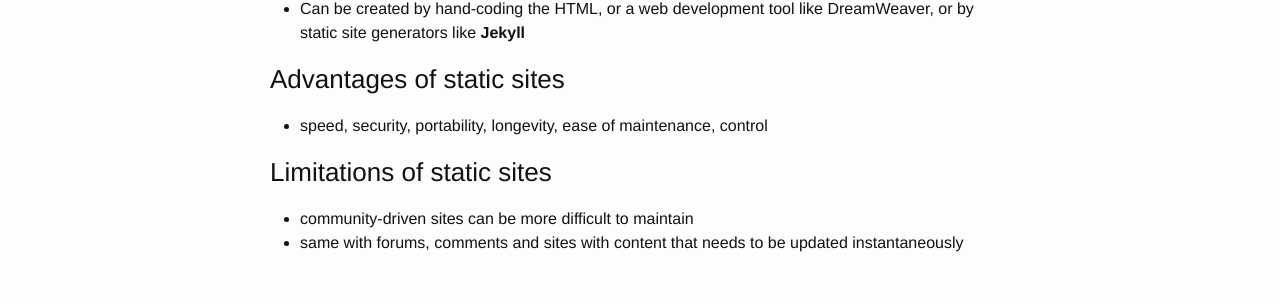
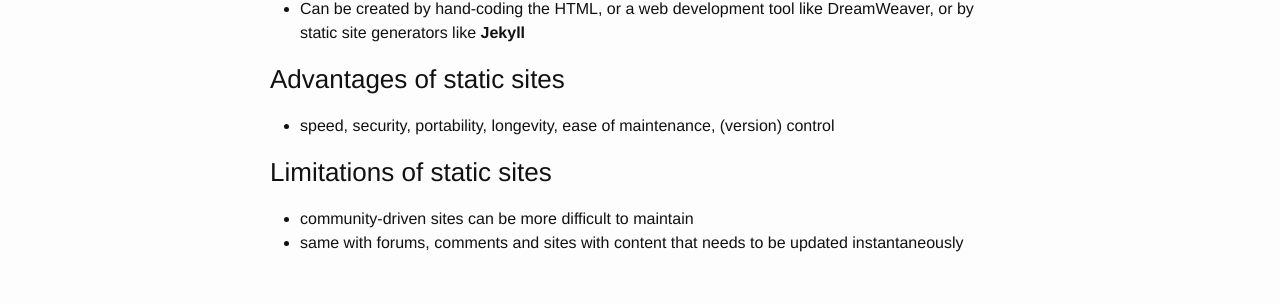
Before and after one commit to menzenski/idrh-static-site-workshop, a Jekyll site: the page built from _posts/2016-02-01-static-vs-dynamic-websites.md, in a window 1280 px wide. Shown: the part 407-711 px from the top of the page. Built offline with Jekyll 4.4.1, drawn with Linux system fonts in a browser that asks for light colours.

Commit message:
Update 2016-02-01-static-vs-dynamic-websites.md

```diff
--- a/_posts/2016-02-01-static-vs-dynamic-websites.md
+++ b/_posts/2016-02-01-static-vs-dynamic-websites.md
@@ -19,7 +19,7 @@ published: true
 
 ### Advantages of static sites
 
-* speed, security, portability, longevity, ease of maintenance, control
+* speed, security, portability, longevity, ease of maintenance, (version) control
 
 ### Limitations of static sites
 
```
